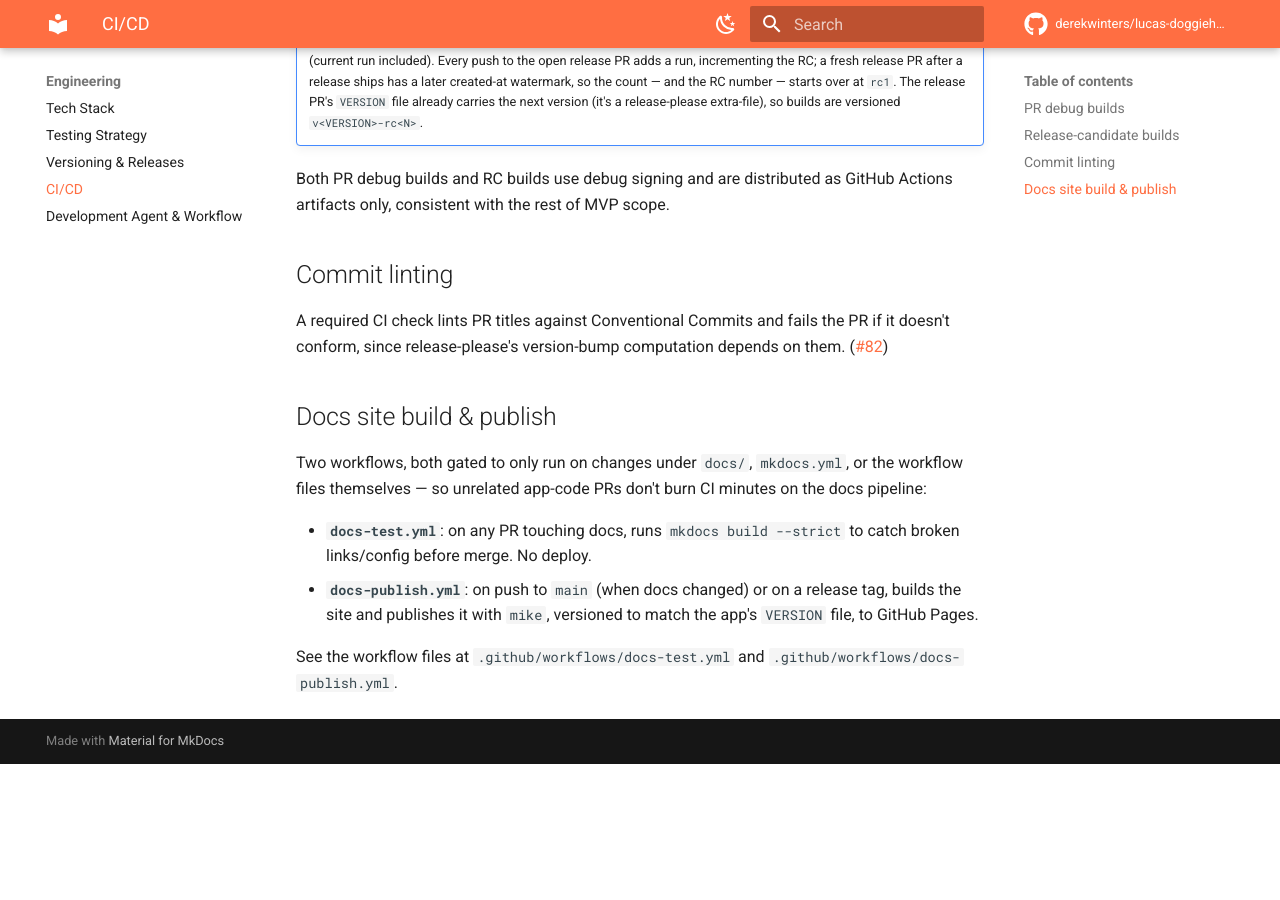
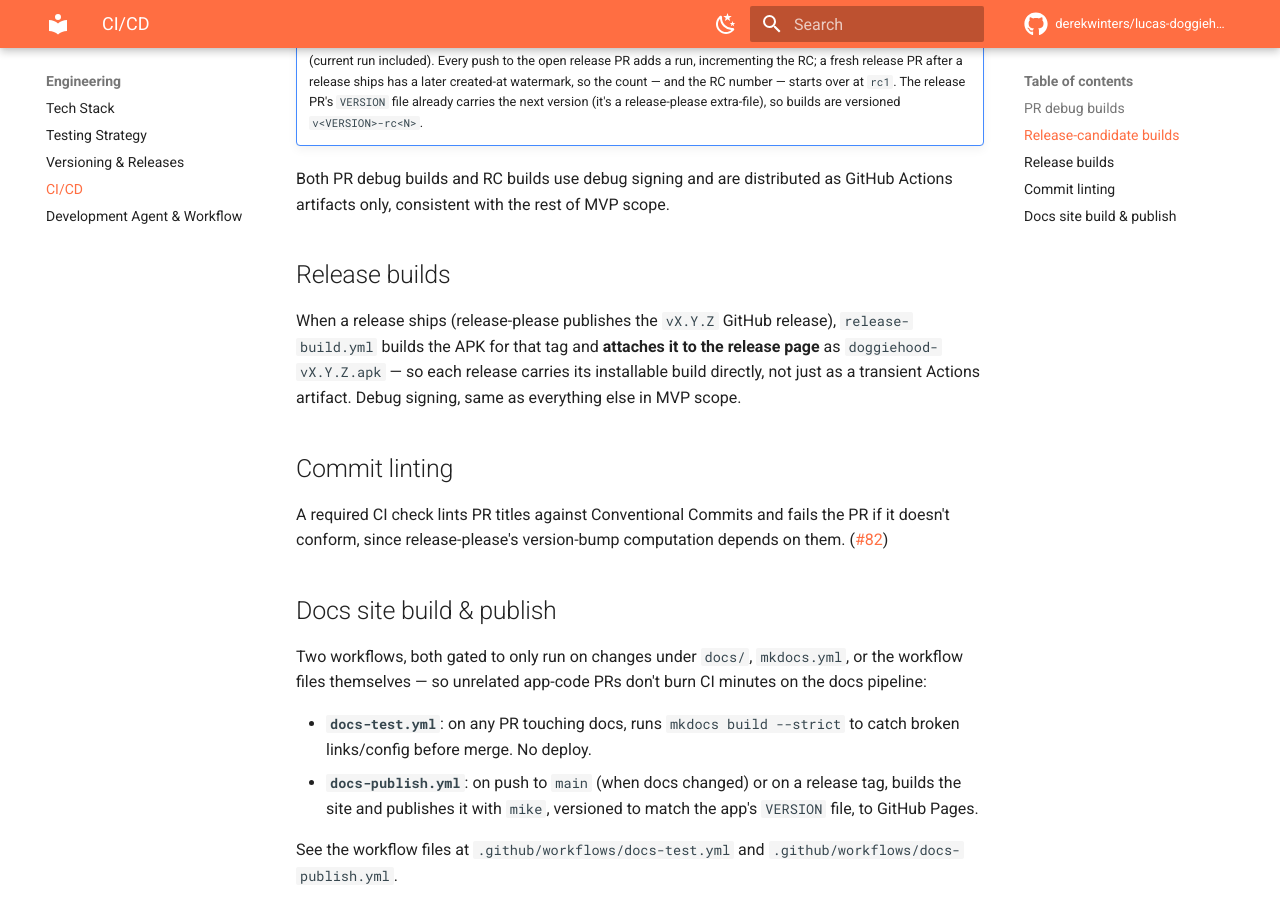
Before and after one commit to derekwinters/lucas-doggiehood, an MkDocs documentation site: the page built from docs/engineering/ci-cd.md, in a window 1280 px wide and 900 px high, scrolled down 778 px. Built offline with MkDocs 1.6.1 and Material for MkDocs 9.7.7, drawn with Linux system fonts in a browser that asks for light colours; comment, search, counter and statistics services are not loaded; the version menu is left out; before the commit the page ends 1542 px from its top, so only the background shows below that.

Commit message:
ci: attach the versioned APK to every published release
release-build.yml triggers when release-please publishes a vX.Y.Z release,
builds the APK for that tag (versionName from the tag, versionCode from
the commit count), and uploads it to the release page as
doggiehood-vX.Y.Z.apk. Documented in docs/engineering/ci-cd.md.

Co-Authored-By: Claude Fable 5 <noreply@anthropic.com>
Claude-Session: https://claude.ai/code/session_01FnxE77CrzajsBfxFJzPvrA

```diff
--- a/docs/engineering/ci-cd.md
+++ b/docs/engineering/ci-cd.md
@@ -19,6 +19,10 @@ When a release-please release PR is open, CI builds a release-candidate APK vers
 
 Both PR debug builds and RC builds use debug signing and are distributed as GitHub Actions artifacts only, consistent with the rest of MVP scope.
 
+## Release builds
+
+When a release ships (release-please publishes the `vX.Y.Z` GitHub release), `release-build.yml` builds the APK for that tag and **attaches it to the release page** as `doggiehood-vX.Y.Z.apk` — so each release carries its installable build directly, not just as a transient Actions artifact. Debug signing, same as everything else in MVP scope.
+
 ## Commit linting
 
 A required CI check lints PR titles against Conventional Commits and fails the PR if it doesn't conform, since release-please's version-bump computation depends on them. ([#82](https://github.com/derekwinters/lucas-doggiehood/issues/82))
```
Also changed, not shown: 1 other file.
